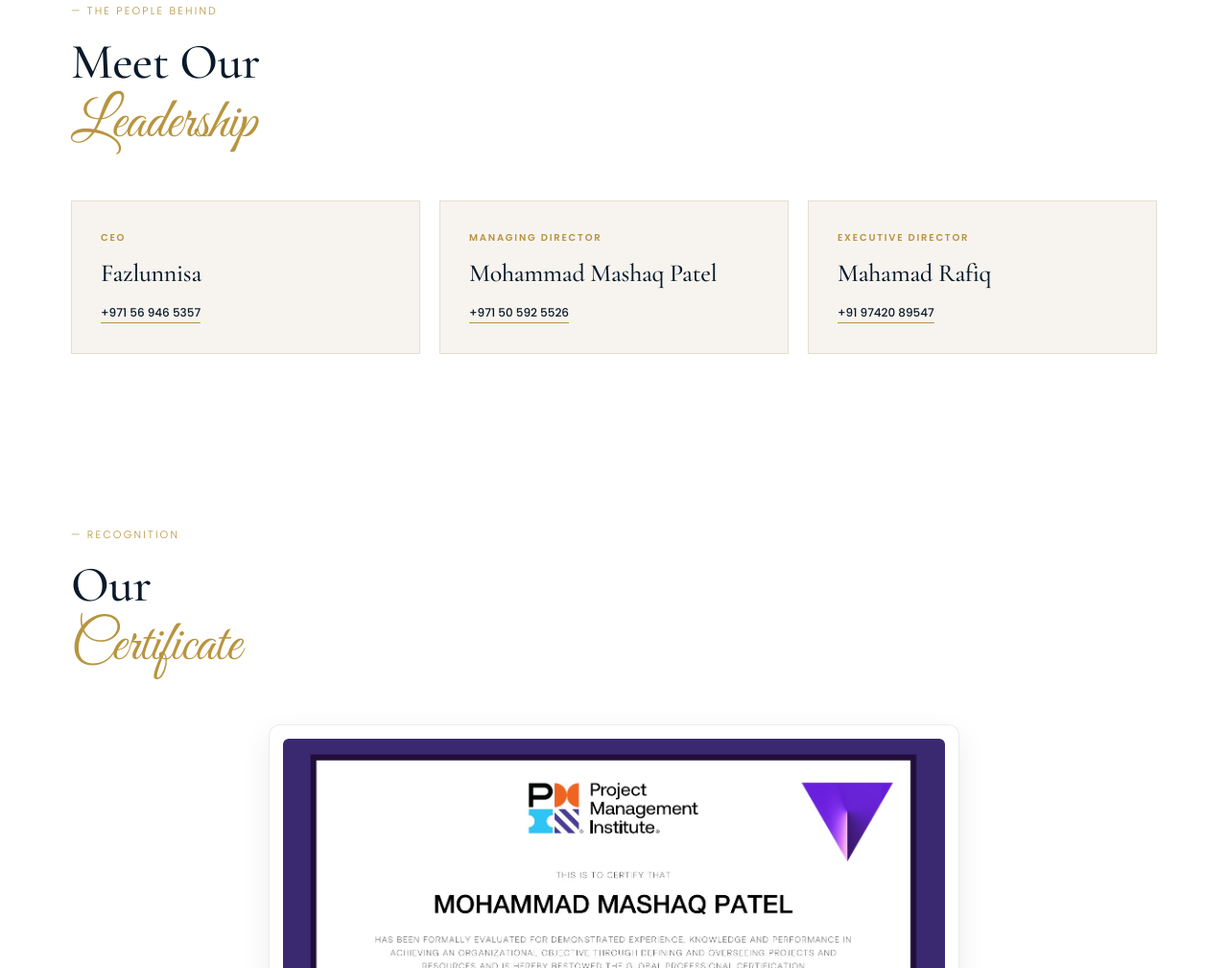
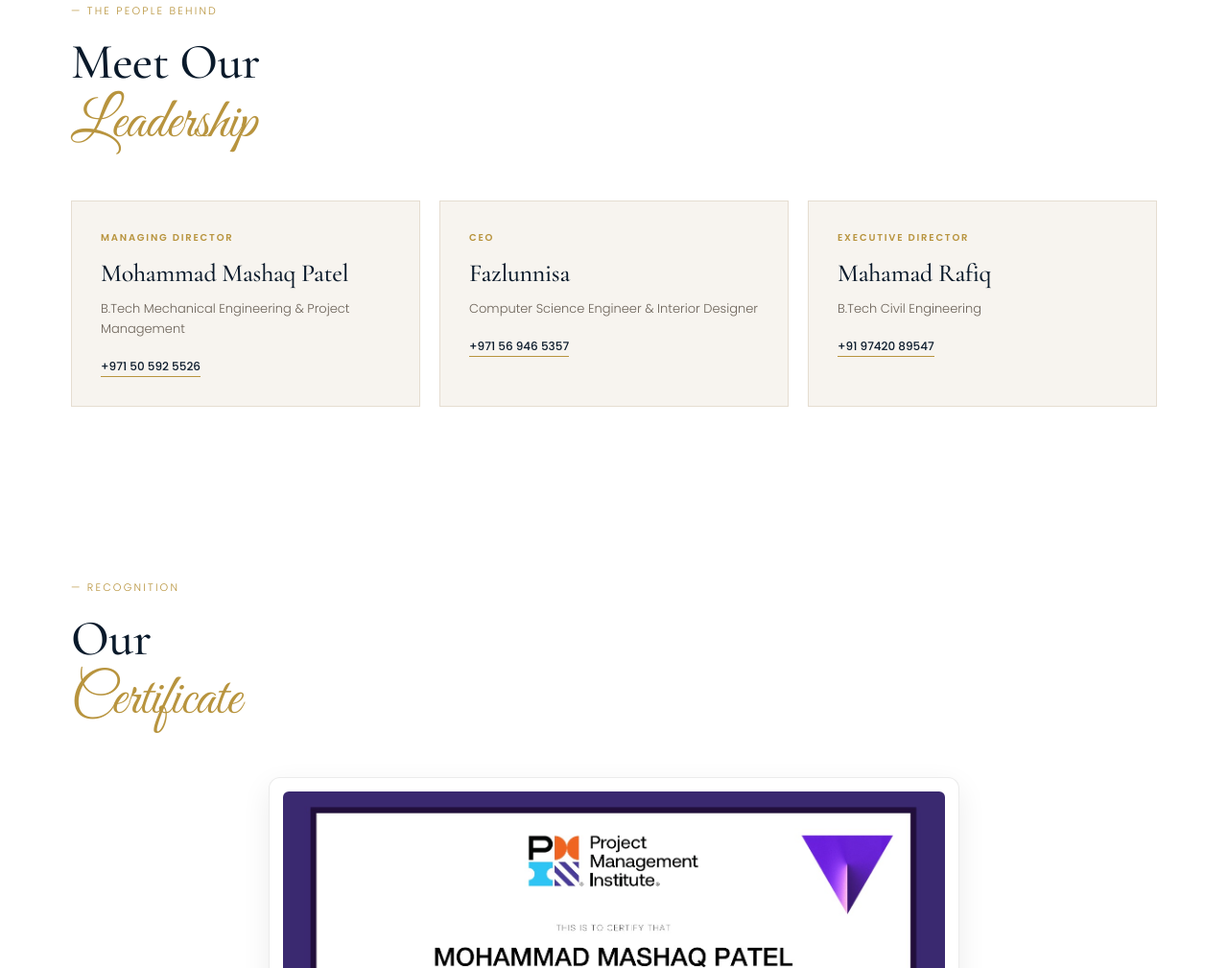
Before and after one commit to benishacletus-ux/mashaqinterior, a plain HTML site: page about.html in a window 1280 px wide. Shown: the part 3116-4125 px from the top of the page at 96% size. Drawn offline with nearby package versions, Linux system fonts and the light colour scheme.

Commit message:
Add leadership qualifications and reorder cards

```diff
--- a/about.html
+++ b/about.html
@@ -872,18 +872,21 @@
       </div>
       <div class="team">
         <div class="team-card">
+          <small>Managing Director</small>
+          <h3>Mohammad Mashaq Patel</h3>
+          <p>B.Tech Mechanical Engineering &amp; Project Management</p>
+          <a href="https://wa.me/971505925526" target="_blank" rel="noopener">+971 50 592 5526</a>
+        </div>
+        <div class="team-card">
           <small>CEO</small>
           <h3>Fazlunnisa</h3>
+          <p>Computer Science Engineer &amp; Interior Designer</p>
           <a href="https://wa.me/971569465357" target="_blank" rel="noopener">+971 56 946 5357</a>
-        </div>
-        <div class="team-card">
-          <small>Managing Director</small>
-          <h3>Mohammad Mashaq Patel</h3>
-          <a href="tel:+971505925526">+971 50 592 5526</a>
         </div>
         <div class="team-card">
           <small>Executive Director</small>
           <h3>Mahamad Rafiq</h3>
+          <p>B.Tech Civil Engineering</p>
           <a href="tel:+919742089547">+91 97420 89547</a>
         </div>
       </div>
```
